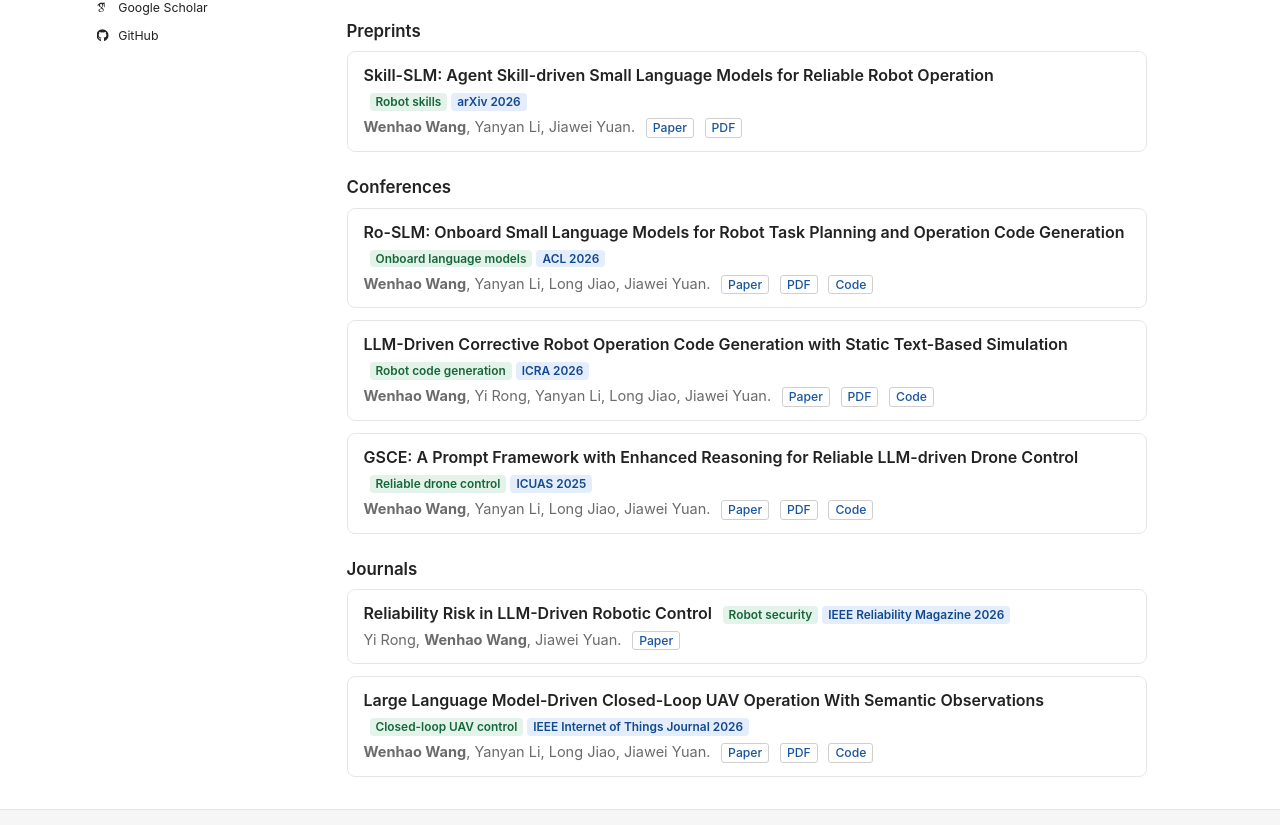
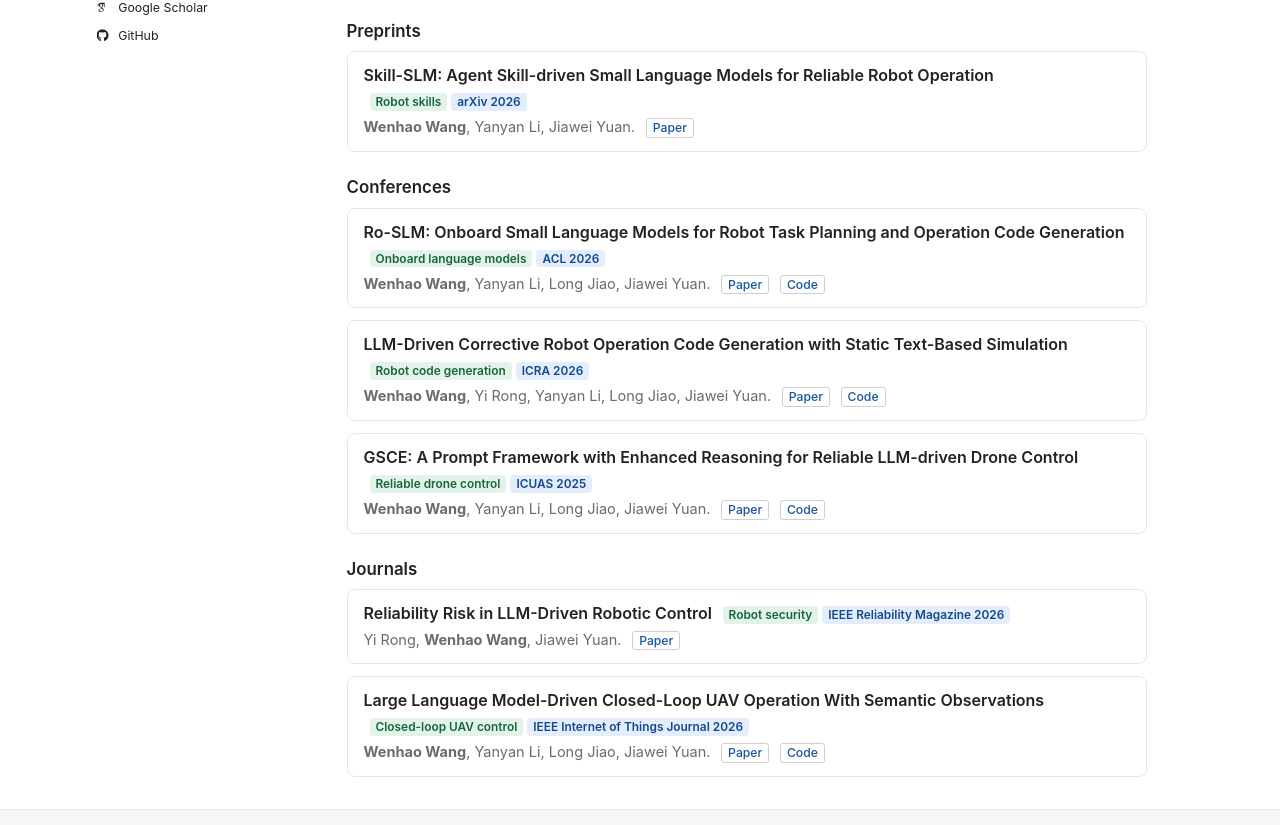
Before and after one commit to flyboyhoward/flyboyhoward.github.io, a Jekyll site: the page built from index.html, in a window 1280 px wide and 1400 px high, scrolled down 1380 px. Shown: the part 438-1263 px from the top of the window. Built offline with Jekyll 4.4.1, drawn with Linux system fonts in a browser that asks for light colours; some web fonts are replaced; a script that is not in the unit is left out; grey boxes are pictures that could not be loaded.

Commit message:
Show only Paper and Code publication buttons

```diff
--- a/_includes/publications.html
+++ b/_includes/publications.html
@@ -12,7 +12,6 @@
       <span class="meta">{% for author in paper.authors %}{% if author == site.author.name %}<strong>{{ author | escape }}</strong>{% else %}{{ author | escape }}{% endif %}{% unless forloop.last %}, {% endunless %}{% endfor %}.</span>
       <span class="publication-links">
         <a class="pub-link" href="{{ paper.url | escape }}" aria-label="Read {{ paper.title | escape }}">Paper</a>
-        {% if paper.pdf_url %}<a class="pub-link" href="{{ paper.pdf_url | escape }}" aria-label="PDF of {{ paper.title | escape }}">PDF</a>{% endif %}
         {% if paper.code_url %}<a class="pub-link" href="{{ paper.code_url | escape }}" aria-label="Code for {{ paper.title | escape }}">Code</a>{% endif %}
       </span>
       <span class="visually-hidden">{{ paper.venue | escape }}</span>
```
